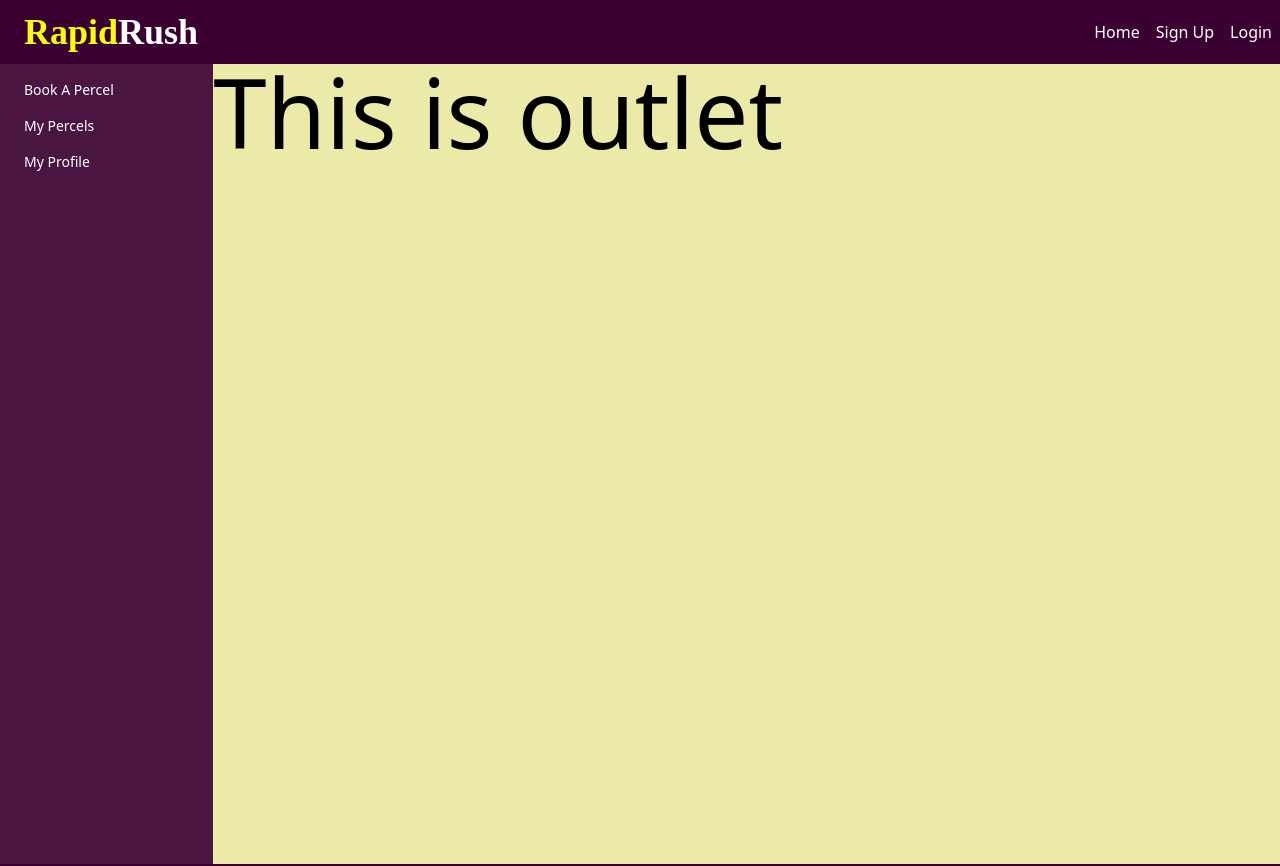
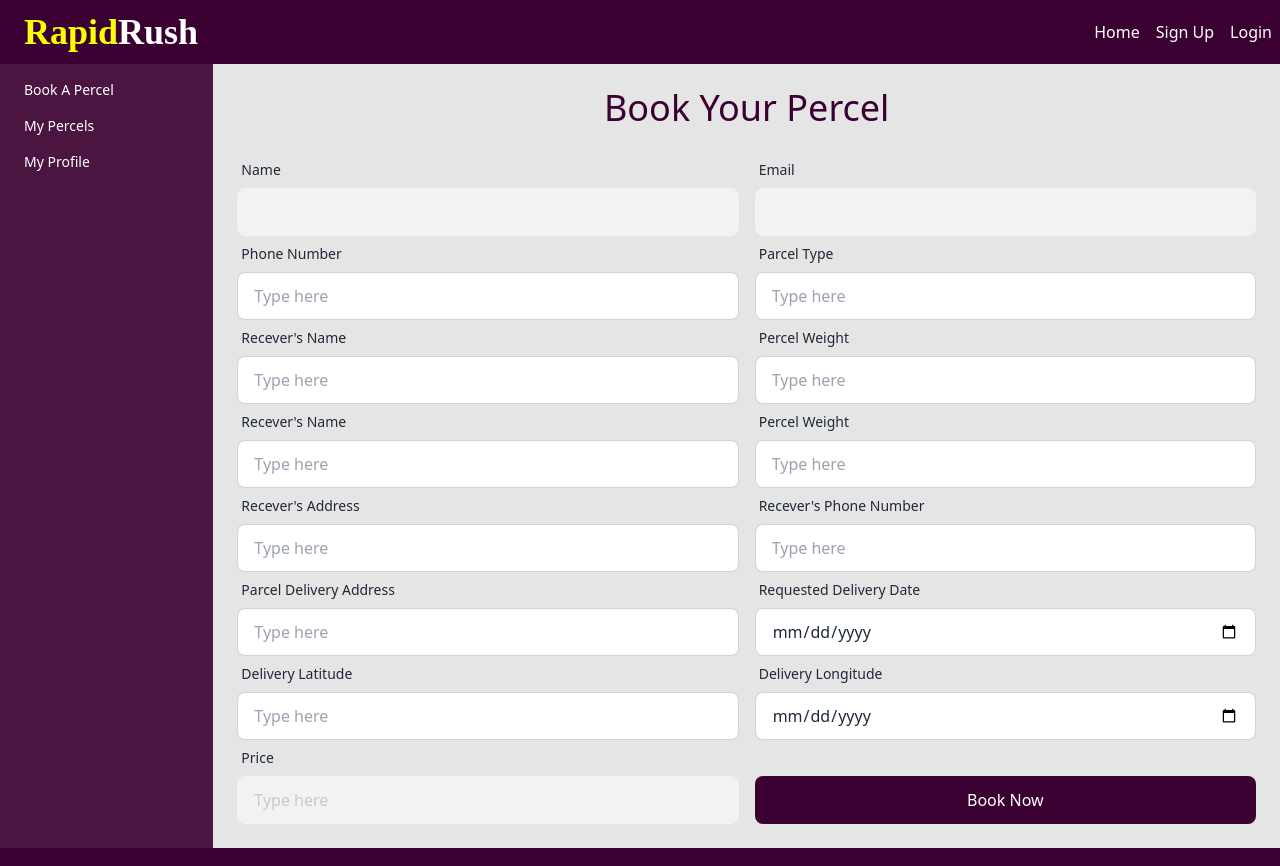
Before and after one commit to pantho0/rapid-rush-client, a React (Vite) app: page /dashboard/booking in a window 1280 px wide. Shown: the top 866 px of the page. Built offline with nearby package versions, Linux system fonts and the light colour scheme; no server answers; a web font is replaced by a local one.

Commit message:
my booking page added with axios

```diff
--- a/package.json
+++ b/package.json
@@ -10,6 +10,7 @@
     "preview": "vite preview"
   },
   "dependencies": {
+    "axios": "^1.6.2",
     "firebase": "^10.6.0",
     "localforage": "^1.10.0",
     "lottie-react": "^2.4.0",
--- a/src/Components/Dashboard/User/Booking.jsx
+++ b/src/Components/Dashboard/User/Booking.jsx
@@ -1,11 +1,207 @@
-
+import { Helmet } from "react-helmet-async";
+import useAuth from "../../Hooks/useAuth";
 
 const Booking = () => {
-    return (
-        <div>
-            <h1 className="text-black text-8xl">This is outlet</h1>
+  const {user} = useAuth()
+  return (
+    <div>
+      <Helmet>
+        <title>RapidRush || Bookings</title>
+      </Helmet>
+      <h1 className="text-[#3b0032] text-4xl text-center mt-6 mb-6">
+        Book Your Percel
+      </h1>
+      <div className="px-6 mb-6">
+        {/* Name & Email */}
+        <div className="flex gap-4">
+          <div className="form-control w-full">
+            <label className="label">
+              <span className="label-text">Name</span>
+            </label>
+            <input
+              type="text"
+              defaultValue={user?.displayName}
+              className="input input-bordered w-full"
+              disabled
+            />
+          </div>
+          <div className="form-control w-full">
+            <label className="label">
+              <span className="label-text">Email</span>
+            </label>
+            <input
+              type="email"
+              defaultValue={user?.email}
+              className="input input-bordered w-full"
+              disabled
+            />
+          </div>
         </div>
-    );
+        {/* Phone & Percel */}
+        <div className="flex gap-4">
+          <div className="form-control w-full">
+            <label className="label">
+              <span className="label-text">Phone Number</span>
+            </label>
+            <input
+              type="text"
+              placeholder="Type here"
+              className="input input-bordered w-full"
+            />
+          </div>
+          <div className="form-control w-full">
+            <label className="label">
+              <span className="label-text">Parcel Type</span>
+            </label>
+            <input
+              type="text"
+              placeholder="Type here"
+              className="input input-bordered w-full"
+            />
+          </div>
+        </div>
+        {/* Recever's Name & Percel Weight */}
+        <div className="flex gap-4">
+          <div className="form-control w-full">
+            <label className="label">
+              <span className="label-text">Recever's Name</span>
+            </label>
+            <input
+              type="text"
+              placeholder="Type here"
+              className="input input-bordered w-full"
+            />
+          </div>
+          <div className="form-control w-full">
+            <label className="label">
+              <span className="label-text">Percel Weight</span>
+            </label>
+            <input
+              type="number"
+              placeholder="Type here"
+              className="input input-bordered w-full"
+            />
+          </div>
+        </div>
+        {/* Recever's Name & Percel Weight */}
+        <div className="flex gap-4">
+          <div className="form-control w-full">
+            <label className="label">
+              <span className="label-text">Recever's Name</span>
+            </label>
+            <input
+              type="text"
+              placeholder="Type here"
+              className="input input-bordered w-full"
+            />
+          </div>
+          <div className="form-control w-full">
+            <label className="label">
+              <span className="label-text">Percel Weight</span>
+            </label>
+            <input
+              type="text"
+              placeholder="Type here"
+              className="input input-bordered w-full"
+            />
+          </div>
+        </div>
+        {/* Recever's Address & Recever's Phone Number */}
+        <div className="flex gap-4">
+          <div className="form-control w-full">
+            <label className="label">
+              <span className="label-text">Recever's Address</span>
+            </label>
+            <input
+              type="text"
+              placeholder="Type here"
+              className="input input-bordered w-full"
+            />
+          </div>
+          <div className="form-control w-full">
+            <label className="label">
+              <span className="label-text">Recever's Phone Number</span>
+            </label>
+            <input
+              type="text"
+              placeholder="Type here"
+              className="input input-bordered w-full"
+            />
+          </div>
+        </div>
+        {/* Parcel Delivery Address & Requested Delivery Date*/}
+        <div className="flex gap-4">
+          <div className="form-control w-full">
+            <label className="label">
+              <span className="label-text">Parcel Delivery Address</span>
+            </label>
+            <input
+              type="text"
+              placeholder="Type here"
+              className="input input-bordered w-full"
+            />
+          </div>
+          <div className="form-control w-full">
+            <label className="label">
+              <span className="label-text">Requested Delivery Date</span>
+            </label>
+            <input
+              type="date"
+              placeholder="Type here"
+              className="input input-bordered w-full"
+            />
+          </div>
+        </div>
+        {/* Delivery Latitude & Delivery Longitude*/}
+        <div className="flex gap-4">
+          <div className="form-control w-full">
+            <label className="label">
+              <span className="label-text">Delivery Latitude</span>
+            </label>
+            <input
+              type="text"
+              placeholder="Type here"
+              className="input input-bordered w-full"
+            />
+          </div>
+          <div className="form-control w-full">
+            <label className="label">
+              <span className="label-text">Delivery Longitude</span>
+            </label>
+            <input
+              type="date"
+              placeholder="Type here"
+              className="input input-bordered w-full"
+            />
+          </div>
+        </div>
+        {/* Price & Booking*/}
+        <div className="flex gap-4">
+          <div className="form-control w-full">
+            <label className="label">
+              <span className="label-text">Price</span>
+            </label>
+            <input
+              type="number"
+              placeholder="Type here"
+              className="input input-bordered w-full"
+              disabled
+            />
+          </div>
+          <div className="form-control w-full">
+            <label className="label">
+              <span className="label-text mb-5"></span>
+            </label>
+            <input
+              type="submit"
+              value={'Book Now'}
+              className="input input-bordered w-full cursor-pointer bg-[#3b0032] text-white hover:bg-[#3b0032f1] hover:text-[#F7FF00]"
+            />
+          </div>
+        </div>
+      </div>
+    </div>
+  );
 };
 
 export default Booking;
--- /dev/null
+++ b/src/Components/Dashboard/User/MyPercel.jsx
@@ -0,0 +1,49 @@
+import { Helmet } from "react-helmet-async";
+
+
+const MyPercel = () => {
+    return (
+        <div>
+      <Helmet>
+        <title>RapidRush || My Percels</title>
+      </Helmet>
+      <h1 className="text-[#3b0032] text-4xl text-center mt-6 mb-6">
+       My Bookings
+      </h1>
+      <div className="overflow-x-auto">
+  <table className="table">
+    {/* head */}
+    <thead>
+      <tr>
+        <th></th>
+        <th>Parcel Type</th>
+        <th>Requested Delivery Date</th>
+        <th>Approximate Delivery Date</th>
+        <th>Booking Date</th>
+        <th>Delivery Men ID</th>
+        <th>Booking Status</th>
+        <th>Action</th>
+        <th>Payment</th>
+      </tr>
+    </thead>
+    <tbody>
+      {/* row 1 */}
+      <tr>
+        <th>1</th>
+        <td>Cy Ganderton</td>
+        <td>Quality Control Specialist</td>
+        <td>Blue</td>
+        <td>Blue</td>
+        <td>Blue</td>
+        <td>Blue</td>
+        <td>Blue</td>
+        <td>Blue</td>
+      </tr>
+    </tbody>
+  </table>
+</div>
+    </div>
+    );
+};
+
+export default MyPercel;
--- a/src/Components/Dashboard/User/UserDashboard.jsx
+++ b/src/Components/Dashboard/User/UserDashboard.jsx
@@ -8,20 +8,20 @@ const UserDashboard = () => {
         <title>RapidRush | USER DASHBOARD</title>
       </Helmet>
       <div className="grid grid-cols-12 ">
-        <div className="col-span-2 bg-[#3b0032ea] min-h-screen">
+        <div className="col-span-2 bg-[#3b0032ea]">
           <ul className="menu w-full text-white">
             <li>
               <Link to={'/dashboard/booking'}>Book A Percel</Link>
             </li>
             <li>
-              <Link to={'/mybooking'}>My Percels</Link>
+              <Link to={'/dashboard/mybooking'}>My Percels</Link>
             </li>
             <li>
-              <Link to={'/profile'}>My Profile</Link>
+              <Link to={'/dashboard/profile'}>My Profile</Link>
             </li>
           </ul>
         </div>
-        <div className="col-span-10 bg-[#ebeaa9] min-h-screen">
+        <div className="col-span-10 bg-neutral-200">
             <Outlet></Outlet>
         </div>
       </div>
--- a/src/Layouts/Dashboard.jsx
+++ b/src/Layouts/Dashboard.jsx
@@ -3,7 +3,6 @@ import Navbar from "../Shared/Navbar/Navbar";
 import useAuth from "../Components/Hooks/useAuth";
 import { ImSpinner9 } from "react-icons/im";
 import UserDashboard from "../Components/Dashboard/User/UserDashboard";
-import { Outlet } from "react-router-dom";
 
 const Dashboard = () => {
     const {loading} = useAuth()
@@ -17,10 +16,8 @@ const Dashboard = () => {
   return (
     <div>
       <Navbar></Navbar>
-      <div className="min-h-[calc(100vh-150px)]">
         <UserDashboard>
         </UserDashboard>
-      </div>
       <Footer></Footer>
     </div>
   );
--- a/src/Router/Routes.jsx
+++ b/src/Router/Routes.jsx
@@ -6,6 +6,7 @@ import Register from "../Pages/Register/Register";
 import Login from "../Pages/Login/Login";
 import Dashboard from "../Layouts/Dashboard";
 import Booking from "../Components/Dashboard/User/Booking";
+import MyPercel from "../Components/Dashboard/User/MyPercel";
 
 const router = createBrowserRouter([
     {
@@ -35,6 +36,10 @@ const router = createBrowserRouter([
         {
           path : "booking",
           element: <Booking></Booking>
+        },
+        {
+          path : "mybooking",
+          element : <MyPercel></MyPercel>
         }
       ]
     }
```
Also changed, not shown: 1 other file (tests, documents, lock files or other folders).
